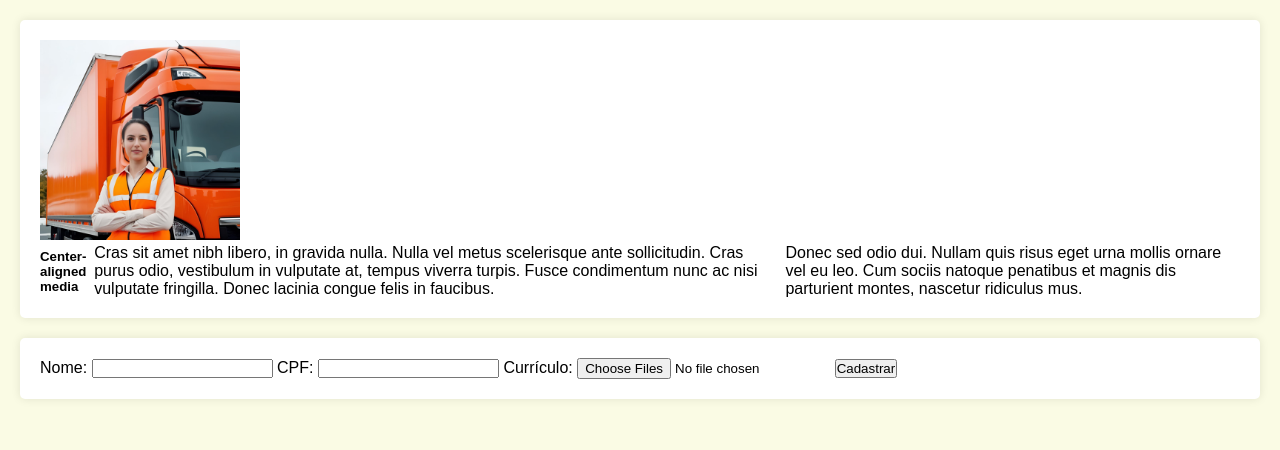
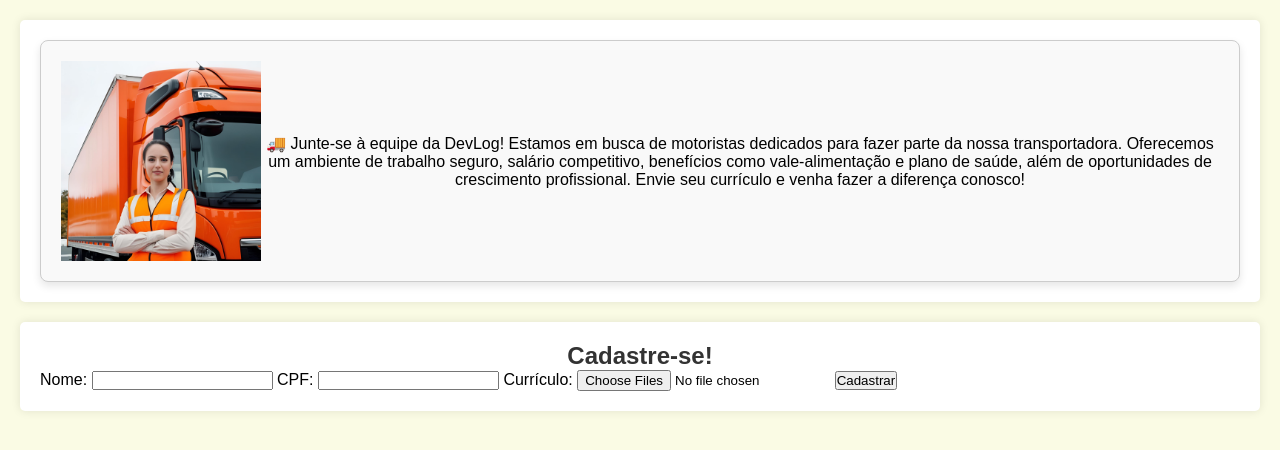
Before and after one commit to mariprince/teste-TCC-ds, a PHP site: page /cadastro-motorista.html in a window 1280 px wide. Shown: the part 75-525 px from the top of the page. Run offline with PHP 8.4, Linux system fonts and the light colour scheme.

Commit message:
mot center

```diff
--- a/13.03/cadastro-motorista.html
+++ b/13.03/cadastro-motorista.html
@@ -18,16 +18,18 @@
     </header>
     <section>
         <div class="media">
-            <img class="align-self-center mr-3" src="imagens\Motorista M1.png" width="200" height="200">
             <div class="media-body">
-              <h5 class="mt-0">Center-aligned media</h5>
-              <p>Cras sit amet nibh libero, in gravida nulla. Nulla vel metus scelerisque ante sollicitudin. Cras purus odio, vestibulum in vulputate at, tempus viverra turpis. Fusce condimentum nunc ac nisi vulputate fringilla. Donec lacinia congue felis in faucibus.</p>
-              <p class="mb-0">Donec sed odio dui. Nullam quis risus eget urna mollis ornare vel eu leo. Cum sociis natoque penatibus et magnis dis parturient montes, nascetur ridiculus mus.</p>
+                <img class="align-self-center mr-3" src="imagens\Motorista M1.png" width="200" height="200">
+                <p>🚚 Junte-se à equipe da DevLog! Estamos em busca de motoristas dedicados para fazer parte da nossa transportadora.
+                    Oferecemos um ambiente de trabalho seguro, salário competitivo, benefícios como vale-alimentação e plano de saúde,
+                    além de oportunidades de crescimento profissional. Envie seu currículo e venha fazer a diferença conosco!</p>
             </div>
         </div>
     </section>
     <section>
         <form id="form-motorista" method="post">
+
+            <center><h2>Cadastre-se!</h2></center>
             <label for="nome-motorista">Nome:</label>
             <input type="text" id="nome-motorista" name="nome-motorista" required>
             <label for="cpf">CPF:</label>
--- a/13.03/style.css
+++ b/13.03/style.css
@@ -1,3 +1,23 @@
+html, body {
+    height: 100%; /* Garante que o body ocupe toda a altura da tela */
+    margin: 0; /* Remove margens padrão */
+}
+
+body {
+    justify-content: center; /* Centraliza horizontalmente */
+    align-items: center; /* Centraliza verticalmente */
+}
+
+.media {
+    text-align: center; /* Centraliza o texto dentro da div */
+    padding: 20px; /* Adiciona um pouco de espaço ao redor do conteúdo */
+    border: 1px solid #ccc; /* Opcional: adiciona uma borda para destaque */
+    border-radius: 8px; /* Opcional: bordas arredondadas */
+    background-color: #f9f9f9; /* Opcional: cor de fundo */
+    box-shadow: 0 4px 8px rgba(0, 0, 0, 0.1); /* Opcional: sombra para efeito de profundidade */
+}
+
+
 *{
     padding: 0;
     margin: 0;
```
